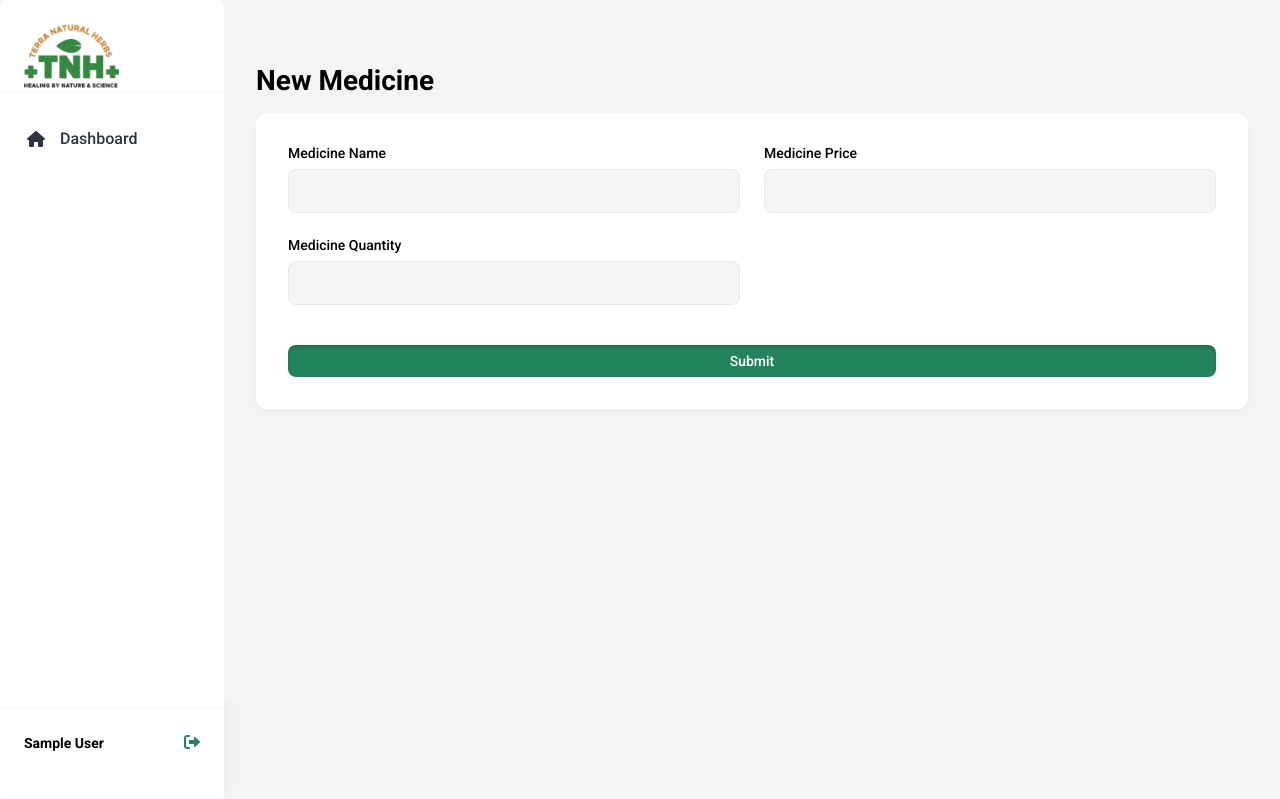
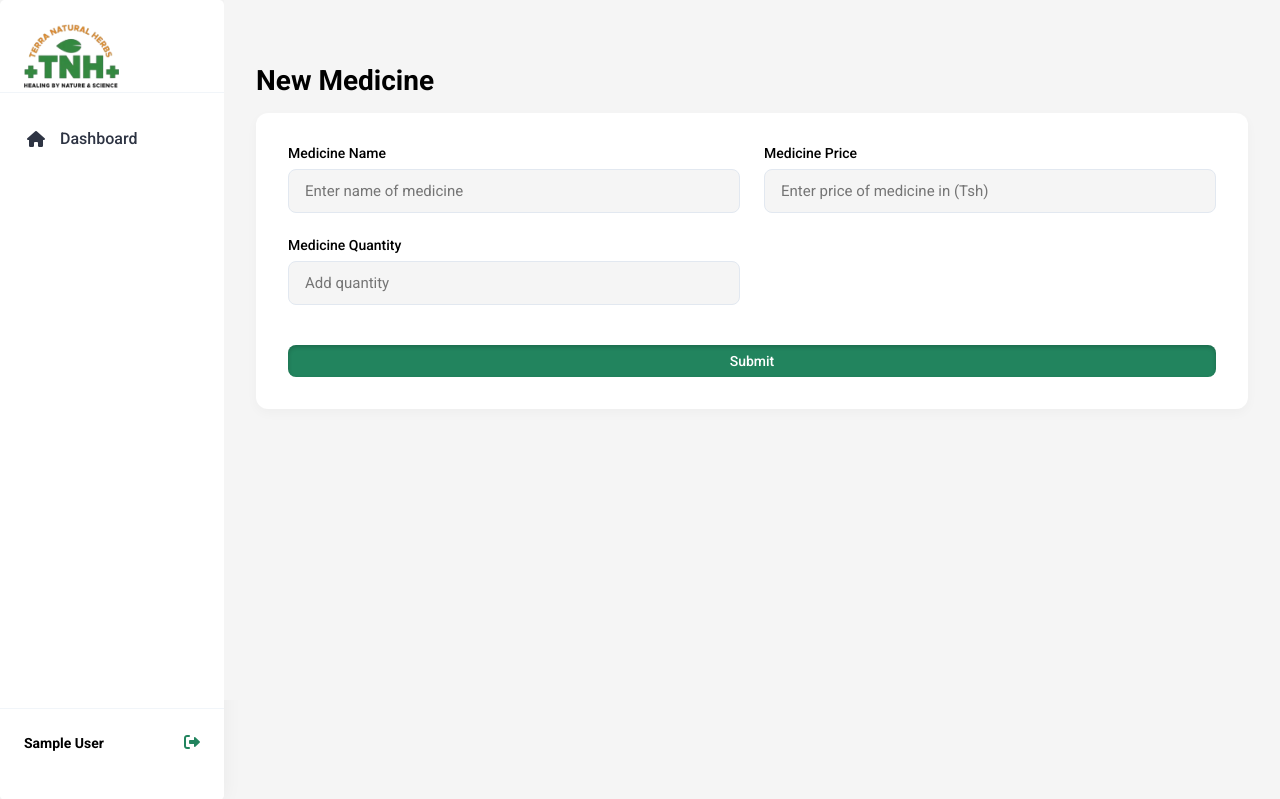
Before and after one commit to kevokagwima/Terra-Natural-Hub, a Flask app: page /add/medicine in a window 1280 px wide. Shown: the top 799 px of the page. Run offline with Flask 3, Linux system fonts and the light colour scheme; the visitor is signed in with stand-in values (Sample User, id 1); data comes from the database, SQL or seed files in the repository.

Commit message:
Updated files

```diff
--- a/Admin/form.py
+++ b/Admin/form.py
@@ -16,7 +16,7 @@ class AddPatientForm(FlaskForm):
 class AddMedicineForm(FlaskForm):
   name = StringField('Medicine Name', validators=[DataRequired(message="Medicine name field required"), Length(max=200)])
   price = IntegerField('Medicine Price', validators=[DataRequired(message="Medicine price field required"), NumberRange(min=1, message="Minimum price is Tsh 1")])
-  quantity = IntegerField('Medicine Quantity', validators=[DataRequired(message="Medicine quantity field required"), NumberRange(min=1, message="Minimum amount is 1")])
+  quantity = IntegerField('Medicine Quantity', validators=[Optional(), NumberRange(min=1, message="Minimum amount is 1")])
 
 class AddDiseaseForm(FlaskForm):
   name = StringField('Disease Name', validators=[DataRequired(message="Disease name field required"), Length(max=200)])
@@ -27,8 +27,8 @@ class LabAnalysisForm(FlaskForm):
 
 class DiagnosisForm(FlaskForm):
   diagnosis = SelectField('Diagnose Disease', choices=[], validators=[DataRequired(message="Diagnosis field required")])
-  note = TextAreaField('Note', validators=[Optional()])
+  note = TextAreaField('Note (Optional)', validators=[Optional()])
 
 class PrescriptionForm(FlaskForm):
   prescription = SelectField('Prescribe Medication', choices=[], validators=[DataRequired(message="Prescription field required")])
-  note = TextAreaField('Note', validators=[Optional()])
+  note = TextAreaField('Note (Optional)', validators=[Optional()])
--- a/Admin/routes.py
+++ b/Admin/routes.py
@@ -117,7 +117,10 @@ def edit_medicine(medicine_id):
 
   if form.validate_on_submit():
     try:
-      form.populate_obj(medicine)
+      medicine.name = form.name.data
+      medicine.price = form.price.data
+      if form.quantity.data:
+        medicine.quantity = medicine.quantity + form.quantity.data
       db.session.commit()
       flash("Medicine updated successfully", "success")
       return redirect(url_for("admin.edit_medicine", medicine_id=medicine.unique_id))
@@ -582,7 +585,6 @@ def add_prescription(appointment_id):
       form.populate_obj(existing_prescription)
 
     db.session.commit()
-    flash("Prescription saved successfully", "success")
   except Exception as e:
     db.session.rollback()
     flash(f"Error: {str(e)}", "danger")
@@ -593,13 +595,17 @@ def prescription_details(prescription_id, prescribed_medicine_ids):
   prescription = Prescription.query.get(prescription_id)
   for medicine_id in prescribed_medicine_ids:
     medicine = Medicine.query.filter_by(unique_id=medicine_id).first()
-    new_prescription_detail = PrescriptionDetails(
-      prescription_id = prescription.id,
-      medicine_id = medicine.id,
-      amount = medicine.price
-    )
-    db.session.add(new_prescription_detail)
-    db.session.commit()
+    if medicine.quantity < 1:
+      flash(f"Medicine {medicine.name} is out of stock", "info")
+    else:
+      new_prescription_detail = PrescriptionDetails(
+        prescription_id = prescription.id,
+        medicine_id = medicine.id,
+        amount = medicine.price
+      )
+      db.session.add(new_prescription_detail)
+      flash("Prescription saved successfully", "success")
+      db.session.commit()
 
 def calculate_prescription_total(prescription_id):
   prescription = Prescription.query.get(prescription_id)
@@ -672,6 +678,11 @@ def prescription_payment(prescription_id):
 
 def record_transaction(prescription_id):
   prescription = Prescription.query.get(prescription_id)
+  prescription_details = PrescriptionDetails.query.filter_by(prescription_id=prescription.id).all()
+  for prescription_detail in prescription_details:
+    medicine = Medicine.query.filter_by(id=prescription_detail.medicine_id).first()
+    if medicine:
+      medicine.quantity = medicine.quantity - 1
   new_payment = Payment(
     amount = prescription.total,
     is_completed = True,
--- a/static/css/base.css
+++ b/static/css/base.css
@@ -393,6 +393,7 @@ header {
   font-size: 1.5rem;
   color: var(--dark);
   cursor: pointer;
+  padding: 0;
 }
 
 .tab-content,
--- a/templates/Main/add-medicine.html
+++ b/templates/Main/add-medicine.html
@@ -40,7 +40,7 @@ Edit Medicine
         <div class="form-grid">
           <div class="form-group">
             {{ form.name.label }}
-            {{ form.name(class="form-control") }}
+            {{ form.name(class="form-control", placeholder="Enter name of medicine") }}
             {% if form.name.errors %}
             <div class="error-message">{{ form.name.errors[0] }}</div>
             {% endif %}
@@ -48,7 +48,7 @@ Edit Medicine
 
           <div class="form-group">
             {{ form.price.label }}
-            {{ form.price(class="form-control") }}
+            {{ form.price(class="form-control", placeholder="Enter price of medicine in (Tsh)") }}
             {% if form.price.errors %}
             <div class="error-message">{{ form.price.errors[0] }}</div>
             {% endif %}
@@ -56,7 +56,7 @@ Edit Medicine
 
           <div class="form-group">
             {{ form.quantity.label }}
-            {{ form.quantity(class="form-control") }}
+            {{ form.quantity(class="form-control", value="", placeholder="Add quantity") }}
             {% if form.quantity.errors %}
             <div class="error-message">{{ form.quantity.errors[0] }}</div>
             {% endif %}
--- a/templates/base.html
+++ b/templates/base.html
@@ -70,6 +70,9 @@
       </div>
     </aside>
     <main class="main-content">
+      <button class="mobile-menu-btn" id="mobileMenuBtn">
+        <i class="fas fa-bars"></i>
+      </button>
       {% with messages = get_flashed_messages(with_categories=True) %}
       {% if messages %}
       <div class="flash-messages">
```
Also changed, not shown: static/css/clients_details.css (+16 -6 lines), static/css/home.css (+10 -2 lines), templates/Main/home.html (+6 -3 lines), templates/Main/patient-profile.html (+18 -5 lines).
